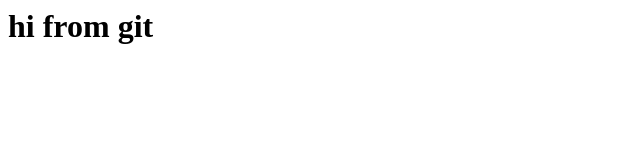
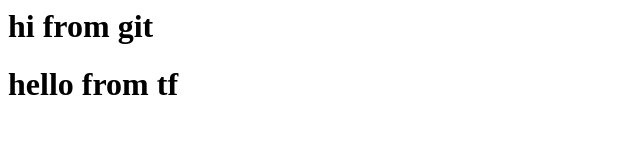
Before and after one commit to jacksontechtraining/websimple, a plain HTML site: page index.html in a window 1280 px wide. Shown: the whole page, without its empty margins (0-640 px from the left). Drawn offline with Linux system fonts and the light colour scheme.

Commit message:
Update index.html

```diff
--- a/index.html
+++ b/index.html
@@ -4,5 +4,6 @@
 </head>
 <body>
 <h1>hi from git</h1>
+<h1> hello from tf </tf>
 </body>
 </html>
```
